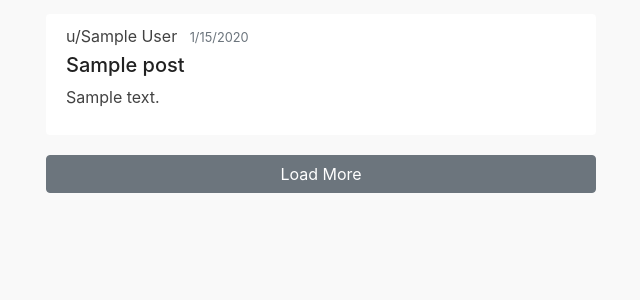
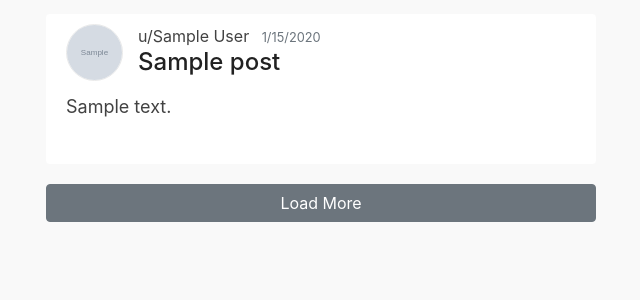
Before and after one commit to ebadgio/flask-blog-template, a Flask app: page / in a window 1280 px wide. Shown: the part 56-356 px from the top of the page, without its empty margins (319-959 px from the left). Run offline with Flask 2, Linux system fonts and the light colour scheme; grey boxes marked "Sample" are stand-in pictures; a database or web service that is not in the repository returns one stand-in record (values such as "Sample title"); some libraries are stand-ins or nearby versions.

Commit message:
user images on posts and logout

```diff
--- a/app/server.py
+++ b/app/server.py
@@ -47,8 +47,20 @@ def load_user(user_id):
 def format_posts(raw_posts):
     send = []
     for post in raw_posts:
+
+        # Get the author's user object
+        user = db.users.find_one({"username": post['author']})
+
+        # Obtain the profile picture for this user and add it to the post
+        post['author_image'] = user['profile_picture']
+
+        # Convert the ObjectId into a string
         post['_id'] = str(post['_id'])
+
+        # Format date to naturally readable form
         post['createdAt'] = ('/').join([str(post['createdAt'].month), str(post['createdAt'].day), str(post['createdAt'].year)])
+
+        # Add formatted posts to the list we'll return
         send.append(post)
     return send
 
@@ -61,6 +73,8 @@ def discover():
     formatted_posts = format_posts(posts)
 
     return render_template('feed.html', posts=formatted_posts)
+
+
 
 @app.route("/next/posts/<int:page>", methods=['GET'])
 def more(page):
--- a/app/static/elements.css
+++ b/app/static/elements.css
@@ -16,6 +16,12 @@ a.navbar-brand {
   background-color: #009688;
   background-color: #3D5AFE;
   background-color: #3F51B5;
+}
+
+.nav-tab-divider {
+  height: 30px;
+  margin: auto 0;
+  border-left: 1px solid #bdbdbd;
 }
 
 .nav-link {
@@ -38,12 +44,18 @@ a.navbar-brand {
 
 .article-content {
   white-space: pre-line;
+  font-size: 18px;
+}
+
+.article-img-wrapper {
+    margin-right: 15px;
+    border: 1px solid #e9e9e9;
+    display: flex;
 }
 
 .article-img {
-  height: 65px;
-  width: 65px;
-  margin-right: 16px;
+  height: 55px;
+  width: 55px;
 }
 
 .article-info {
--- a/app/static/main.css
+++ b/app/static/main.css
@@ -38,6 +38,7 @@ h1, h2, h3, h4, h5, h6 {
   padding: 10px 20px;
   margin-bottom: 20px;
   border-radius: 4px;
+  min-height: 150px;
   /*max-width: 550px;*/
 }
 
--- a/app/templates/feed.html
+++ b/app/templates/feed.html
@@ -6,15 +6,20 @@
 
                 <!-- display each post in the feed -->
                 {% for post in posts %}
-                  <article class="media content-section">
+                  <article class="content-section">
+                    <div class="media mb-2">
+                      <div class="rounded-circle article-img-wrapper">
+                        <img class="rounded-circle article-img" src="{{ url_for('static', filename= post.author_image) }}">
+                      </div>
                       <div class="media-body">
-                        <div class="article-info">
+                        <div>
                           <a class="mr-2 user-link" href="{{ '/u/' + post.author}}">u/{{ post.author }}</a>
                           <small class="text-muted">{{ post.createdAt }}</small>
                         </div>
-                        <h5><span class="article-title">{{ post.title }}</span></h5>
-                        <p class="article-content">{{ post.content }}</p>
+                        <h4><span class="article-title">{{ post.title }}</span></h4>
                       </div>
+                    </div>
+                    <p class="article-content">{{ post.content }}</p>
                   </article>
                 {% endfor %}
 
--- a/app/templates/index.html
+++ b/app/templates/index.html
@@ -23,12 +23,14 @@
           <div class="collapse navbar-collapse" id="navbarToggleExternalContent">
             <div class="navbar-nav ml-auto">
               {% if current_user.is_authenticated %}
-              <a class="nav-item nav-link mr-2" href="{{'/u/' + current_user['username']}}">{{current_user.username}}</a>
-              <a class="nav-item" href="/create/post">
+                <a class="nav-item mr-2" href="/create/post">
                   <button type="button" class="btn btn-outline-light">
                   <span class="glyphicon glyphicon-plus"></span> New Post
                   </button>
                 </a>
+                <a class="nav-item nav-link" href="{{'/u/' + current_user['username']}}">{{current_user.username}}</a>
+                <div class="nav-tab-divider"></div>
+                <a class="nav-item nav-link" href="/logout">Logout</a>
               {% else %}
                 <a class="nav-item nav-link mr-2" href="/login">Sign In</a>
                 <a class="nav-item" href="/register">
```
Also changed, not shown: app/static/assets/eb28.9232.eminem_photo_by_dave_j_hogan_getty_images_entertainment_getty_187596325.jpg (added). Lines whose indentation alone changed are shown as unchanged.
